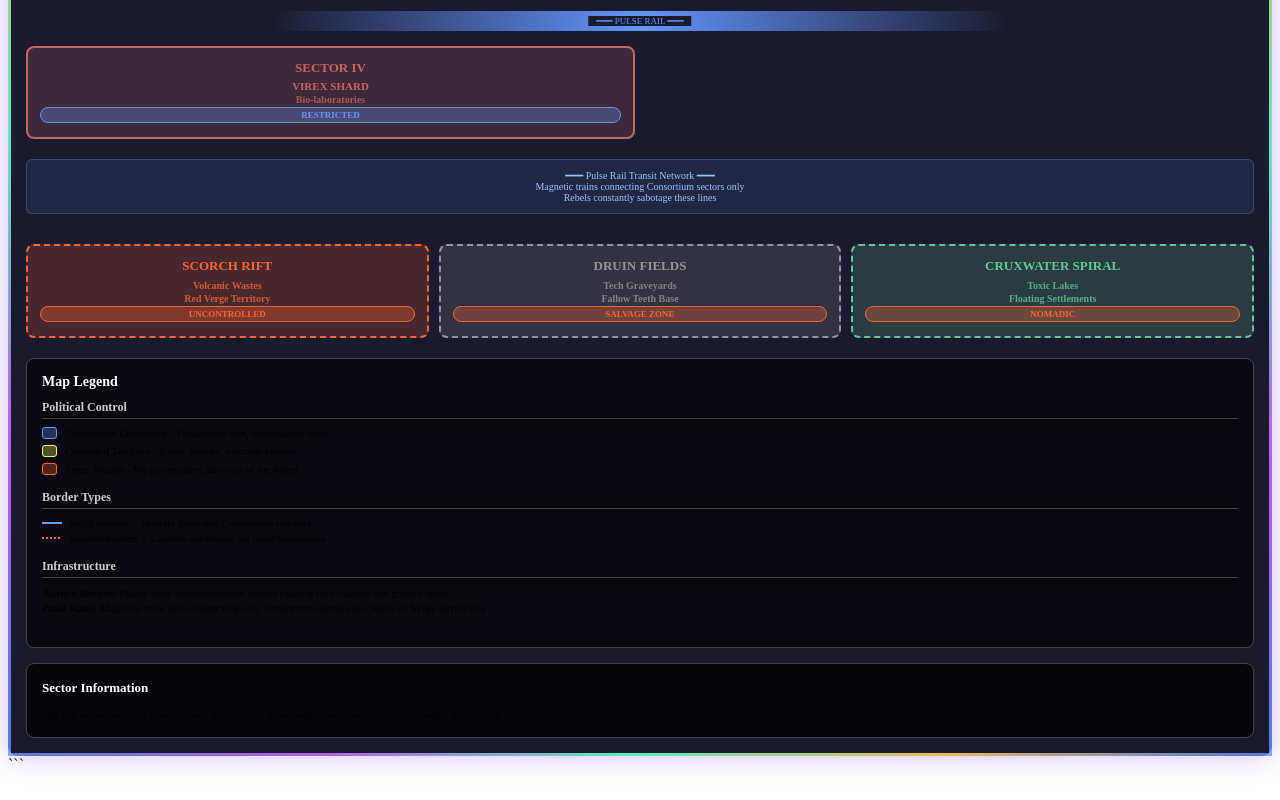
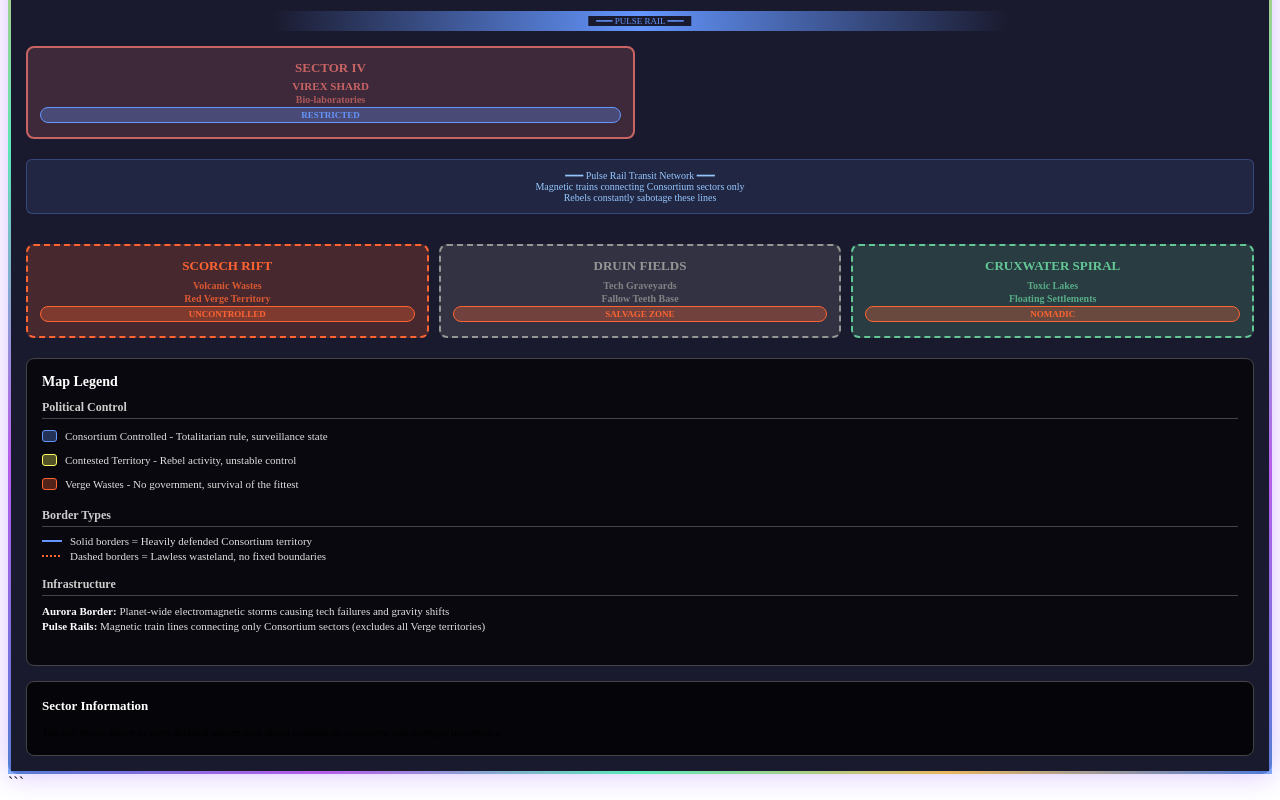
Before and after one commit to jungkoode/veyrah-map, a plain HTML site: page index.html in a window 1280 px wide. Shown: the part 551-1351 px from the top of the page. Drawn offline with Linux system fonts and the light colour scheme.

Commit message:
Update index.html

````diff
--- a/index.html
+++ b/index.html
@@ -1,4 +1,16 @@
-<!DOCTYPE html>
+#details-content {
+color: #e0e0e0 !important;
+}
+
+```
+    #details-content strong {
+        color: #fff !important;
+    }
+
+    #details-content br {
+        line-height: 1.6;
+    }<!DOCTYPE html>
+```
 
 <html lang="en">
 <head>
@@ -239,6 +251,12 @@
         display: flex;
         align-items: center;
         font-size: 11px;
+        color: #e0e0e0 !important;
+        margin: 3px 0;
+    }
+
+    .legend-item span {
+        color: #e0e0e0 !important;
     }
 
     .legend-color {
@@ -270,6 +288,11 @@
         align-items: center;
         font-size: 11px;
         margin: 3px 0;
+        color: #e0e0e0 !important;
+    }
+
+    .border-style span {
+        color: #e0e0e0 !important;
     }
 
     .solid-border {
@@ -469,9 +492,9 @@
 
         <div class="legend-section">
             <h4>Infrastructure</h4>
-            <div style="font-size: 11px; line-height: 1.4;">
-                <div><strong>Aurora Border:</strong> Planet-wide electromagnetic storms causing tech failures and gravity shifts</div>
-                <div><strong>Pulse Rails:</strong> Magnetic train lines connecting only Consortium sectors (excludes all Verge territories)</div>
+            <div style="font-size: 11px; line-height: 1.4; color: #e0e0e0 !important;">
+                <div style="color: #e0e0e0 !important;"><strong style="color: #fff !important;">Aurora Border:</strong> Planet-wide electromagnetic storms causing tech failures and gravity shifts</div>
+                <div style="color: #e0e0e0 !important;"><strong style="color: #fff !important;">Pulse Rails:</strong> Magnetic train lines connecting only Consortium sectors (excludes all Verge territories)</div>
             </div>
         </div>
     </div>
````
